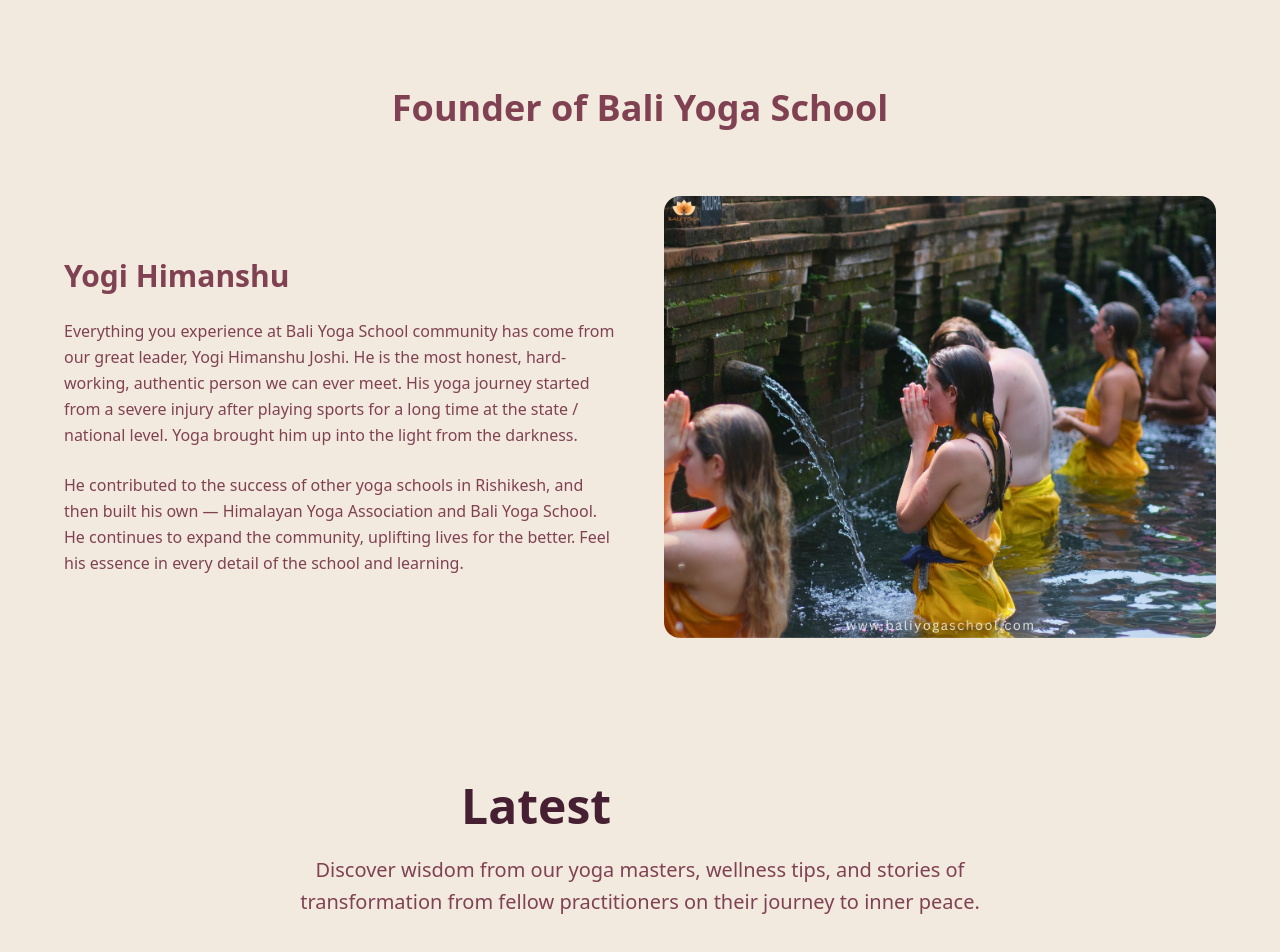
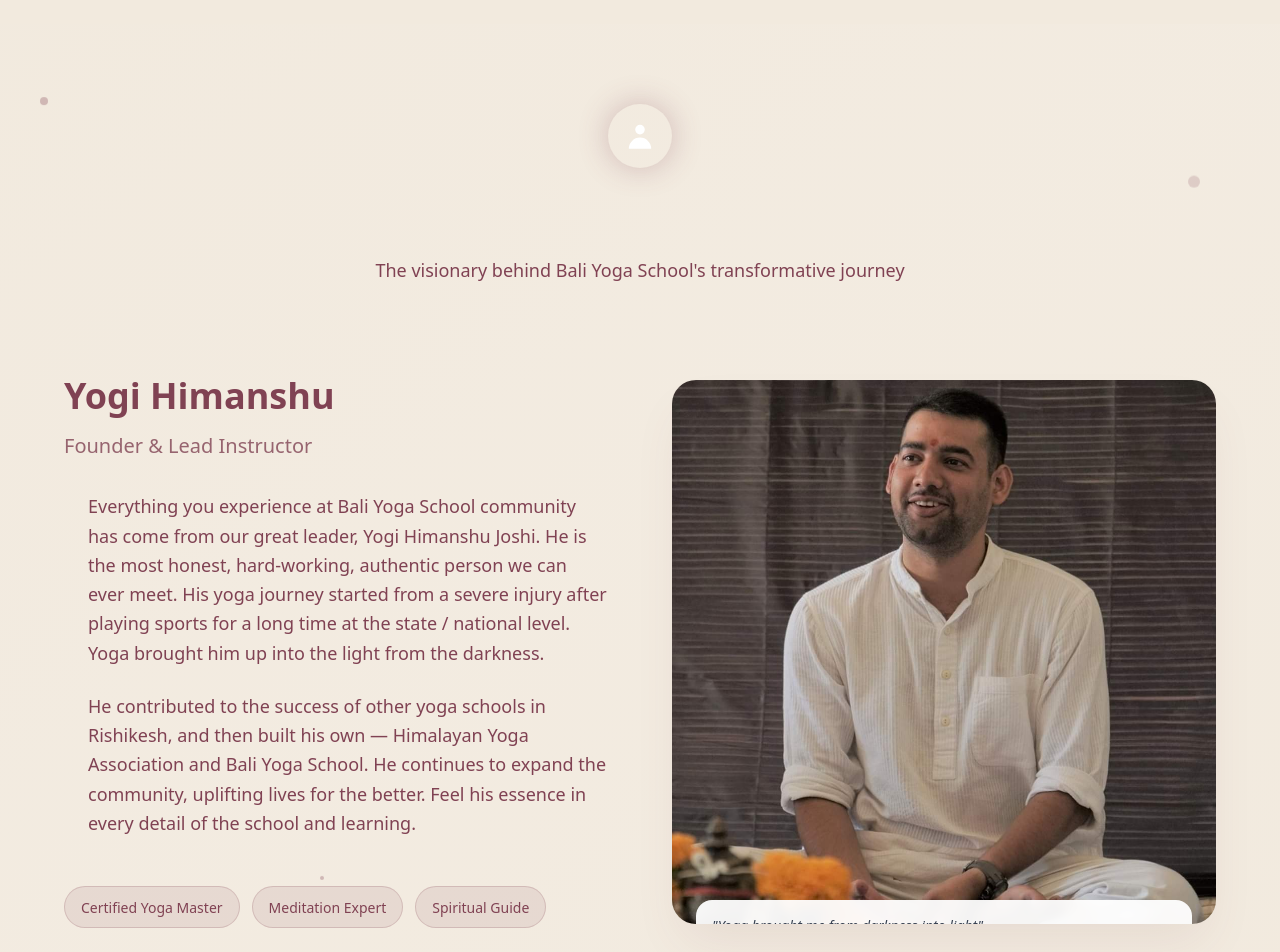
Before and after one commit to hyabyslogin-ux/radiant-asana-site, a React (Vite) app: page / in a window 1280 px wide. Shown: the part 10060-11012 px from the top of the page. Built offline with nearby package versions, Linux system fonts and the light colour scheme.

Commit message:
Update founder section

```diff
--- a/src/components/Founder.tsx
+++ b/src/components/Founder.tsx
@@ -2,29 +2,56 @@ import React from 'react';
 
 const Founder = () => {
   return (
-    <section className="py-16 bg-gradient-subtle">
-      <div className="container mx-auto px-6">
-        <div className="max-w-6xl mx-auto">
-          <div className="text-center mb-12">
-            <h2 className="text-3xl md:text-4xl font-bold text-primary mb-4">
-              Founder of Bali Yoga School
-            </h2>
-            <div className="w-20 h-1 bg-gradient-primary mx-auto"></div>
+    <section className="py-20 bg-gradient-to-br from-background via-muted/20 to-background relative overflow-hidden">
+      {/* Background decorative elements */}
+      <div className="absolute inset-0 opacity-30">
+        <div className="absolute top-20 left-10 w-2 h-2 bg-primary rounded-full animate-float"></div>
+        <div className="absolute top-40 right-20 w-3 h-3 bg-primary/60 rounded-full animate-float" style={{animationDelay: '2s'}}></div>
+        <div className="absolute bottom-32 left-1/4 w-1 h-1 bg-primary rounded-full animate-float" style={{animationDelay: '4s'}}></div>
       </div>
 
-          <div className="grid lg:grid-cols-2 gap-12 items-center">
-            <div className="order-2 lg:order-1">
-              <h3 className="text-2xl md:text-3xl font-semibold text-primary mb-6">
+      <div className="container mx-auto px-6 relative z-10">
+        <div className="max-w-6xl mx-auto">
+          <div className="text-center mb-16">
+            <div className="inline-flex items-center justify-center w-16 h-16 bg-gradient-primary rounded-full mb-6 shadow-glow">
+              <svg className="w-8 h-8 text-white" fill="currentColor" viewBox="0 0 20 20">
+                <path fillRule="evenodd" d="M10 9a3 3 0 100-6 3 3 0 000 6zm-7 9a7 7 0 1114 0H3z" clipRule="evenodd" />
+              </svg>
+            </div>
+            <h2 className="text-4xl md:text-5xl font-bold bg-gradient-primary bg-clip-text text-transparent mb-4">
+              Meet Our Founder
+            </h2>
+            <p className="text-lg text-muted-foreground max-w-2xl mx-auto">
+              The visionary behind Bali Yoga School's transformative journey
+            </p>
+            <div className="w-24 h-1 bg-gradient-primary mx-auto mt-6 rounded-full"></div>
+          </div>
+
+          <div className="grid lg:grid-cols-2 gap-16 items-center">
+            <div className="order-2 lg:order-1 space-y-8">
+              <div className="space-y-4">
+                <h3 className="text-3xl md:text-4xl font-bold text-primary">
                   Yogi Himanshu
                 </h3>
-              <div className="prose prose-lg max-w-none">
-                <p className="text-muted-foreground mb-6 leading-relaxed">
+                <p className="text-xl font-medium text-primary/80">
+                  Founder & Lead Instructor
+                </p>
+              </div>
+
+              <div className="space-y-6">
+                <div className="relative">
+                  <div className="absolute -left-4 top-0 w-1 h-full bg-gradient-primary rounded-full opacity-30"></div>
+                  <p className="text-lg text-muted-foreground leading-relaxed pl-6">
                     Everything you experience at Bali Yoga School community has come from our great leader,
                     Yogi Himanshu Joshi. He is the most honest, hard-working, authentic person we can ever meet.
                     His yoga journey started from a severe injury after playing sports for a long time at the
                     state / national level. Yoga brought him up into the light from the darkness.
                   </p>
-                <p className="text-muted-foreground leading-relaxed">
+                </div>
+
+                <div className="relative">
+                  <div className="absolute -left-4 top-0 w-1 h-full bg-gradient-primary rounded-full opacity-30"></div>
+                  <p className="text-lg text-muted-foreground leading-relaxed pl-6">
                     He contributed to the success of other yoga schools in Rishikesh, and then built his own —
                     Himalayan Yoga Association and Bali Yoga School. He continues to expand the community,
                     uplifting lives for the better. Feel his essence in every detail of the school and learning.
@@ -32,16 +59,50 @@ const Founder = () => {
                 </div>
               </div>
 
+              {/* Achievement badges */}
+              <div className="flex flex-wrap gap-3 pt-4">
+                <div className="px-4 py-2 bg-primary/10 rounded-full border border-primary/20">
+                  <span className="text-sm font-medium text-primary">Certified Yoga Master</span>
+                </div>
+                <div className="px-4 py-2 bg-primary/10 rounded-full border border-primary/20">
+                  <span className="text-sm font-medium text-primary">Meditation Expert</span>
+                </div>
+                <div className="px-4 py-2 bg-primary/10 rounded-full border border-primary/20">
+                  <span className="text-sm font-medium text-primary">Spiritual Guide</span>
+                </div>
+              </div>
+            </div>
+
             <div className="order-1 lg:order-2">
-              <div className="relative">
-                <div className="absolute inset-0 bg-gradient-primary rounded-2xl transform rotate-3"></div>
-                <div className="relative bg-background rounded-2xl overflow-hidden shadow-elegant">
+              <div className="relative group">
+                {/* Decorative elements */}
+                <div className="absolute -inset-4">
+                  <div className="w-full h-full bg-gradient-primary rounded-3xl opacity-20 transform rotate-3 group-hover:rotate-6 transition-transform duration-500"></div>
+                </div>
+                <div className="absolute -inset-2">
+                  <div className="w-full h-full bg-gradient-primary rounded-3xl opacity-30 transform -rotate-2 group-hover:-rotate-3 transition-transform duration-500"></div>
+                </div>
+
+                {/* Main image container */}
+                <div className="relative bg-background rounded-3xl overflow-hidden shadow-2xl shadow-primary/10 group-hover:shadow-3xl group-hover:shadow-primary/20 transition-all duration-500">
+                  <div className="absolute inset-0 bg-gradient-to-t from-black/20 via-transparent to-transparent opacity-0 group-hover:opacity-100 transition-opacity duration-500"></div>
                   <img
-                    src="/lovable-uploads/5117ac0b-9cea-4be9-83af-8536b5cd98d6.png"
+                    src="/lovable-uploads/b36093bd-c1e4-40a7-8601-24e53d082b0c.png"
                     alt="Yogi Himanshu - Founder of Bali Yoga School"
-                    className="w-full h-auto object-cover"
+                    className="w-full h-auto object-cover transform group-hover:scale-105 transition-transform duration-700"
                   />
+
+                  {/* Floating quote */}
+                  <div className="absolute bottom-6 left-6 right-6 bg-white/95 backdrop-blur-sm rounded-2xl p-4 transform translate-y-full group-hover:translate-y-0 transition-transform duration-500 shadow-lg">
+                    <p className="text-sm italic text-gray-700 font-medium">
+                      "Yoga brought me from darkness into light"
+                    </p>
                   </div>
+                </div>
+
+                {/* Floating elements */}
+                <div className="absolute -top-6 -right-6 w-12 h-12 bg-gradient-primary rounded-full opacity-60 animate-float"></div>
+                <div className="absolute -bottom-4 -left-4 w-8 h-8 bg-gradient-primary rounded-full opacity-40 animate-float" style={{animationDelay: '1s'}}></div>
               </div>
             </div>
           </div>
```
Also changed, not shown: public/lovable-uploads/b36093bd-c1e4-40a7-8601-24e53d082b0c.png (added). Lines whose indentation alone changed are shown as unchanged.
